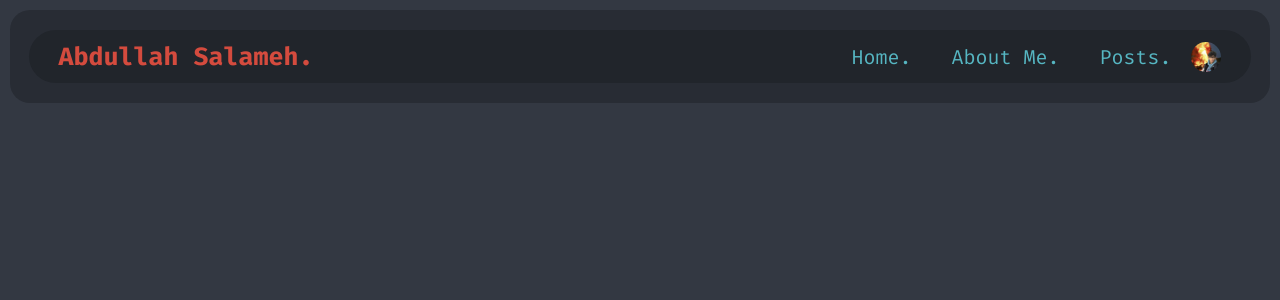
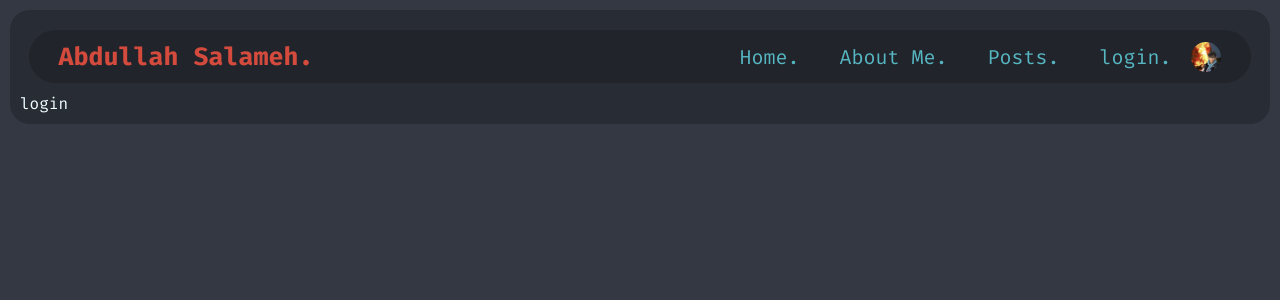
Before and after one commit to abda-s/my-blog, a React (Create React App) app: page /login in a window 1280 px wide. Shown: the top 300 px of the page. Built offline with nearby package versions, Linux system fonts and the light colour scheme.

Commit message:
adding a login page

```diff
--- a/src/App.js
+++ b/src/App.js
@@ -5,8 +5,7 @@ import NavigationBar from "./components/NavigationBar";
 import Home from "./components/Home";
 import AboutMe from "./components/AboutMe";
 import Posts from "./components/Posts";
-import Youtube from "./components/Youtube";
-import Art from "./components/Art";
+import Login from "./components/Login"
 
 import "./styls/main.css"
 
@@ -20,8 +19,7 @@ const App = () => {
           <Route path="/" element={<Home />} />
           <Route path="/AboutMe" element={<AboutMe />} />
           <Route path="/Posts" element={<Posts />} />
-          <Route path="/Youtube" element={<Youtube />} />
-          <Route path="/Art" element={<Art />} />
+          <Route path="/login" element={<Login />} />
         </Routes>
       </BrowserRouter>
     </div>
--- a/src/components/Art.jsx
+++ /dev/null
@@ -1,9 +0,0 @@
-import React from "react";
-
-export default function Art (){
-    return(
-        <div>
-            Art
-        </div>
-    )
-}
--- /dev/null
+++ b/src/components/Login.jsx
@@ -0,0 +1,9 @@
+import React from "react";
+
+export default function Login (){
+    return(
+        <div className="">
+           login
+        </div>
+    )
+}
--- a/src/components/NavigationBar.jsx
+++ b/src/components/NavigationBar.jsx
@@ -14,6 +14,10 @@ const Navlinks = [
     {
         title: "Posts.",
         link: "/Posts"
+    },
+    {
+        title: "login.",
+        link: "/login"
     },
 ]
 const NavigationBar = () => {
--- a/src/components/Youtube.jsx
+++ /dev/null
@@ -1,9 +0,0 @@
-import React from "react";
-
-export default function Youtube (){
-    return(
-        <div>
-            Youtube
-        </div>
-    )
-}
```
Also changed, not shown: src/styls/login.css (added).
